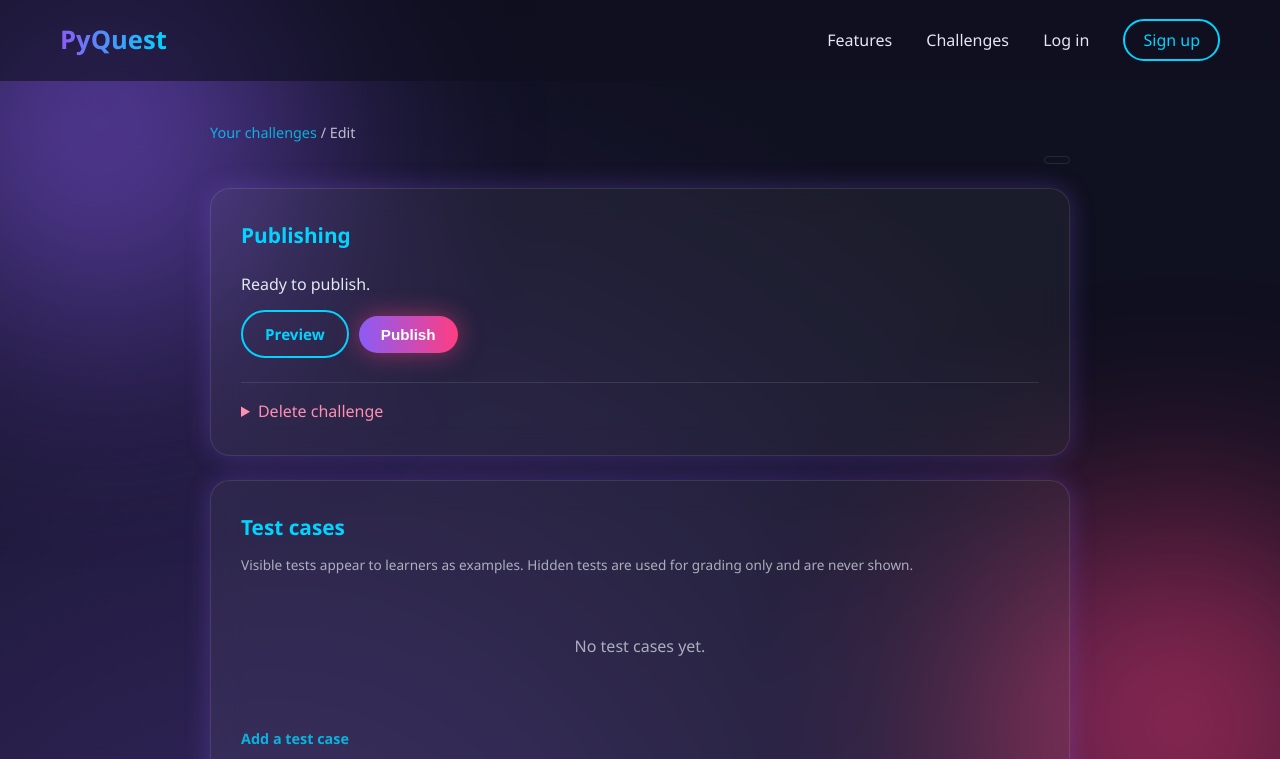
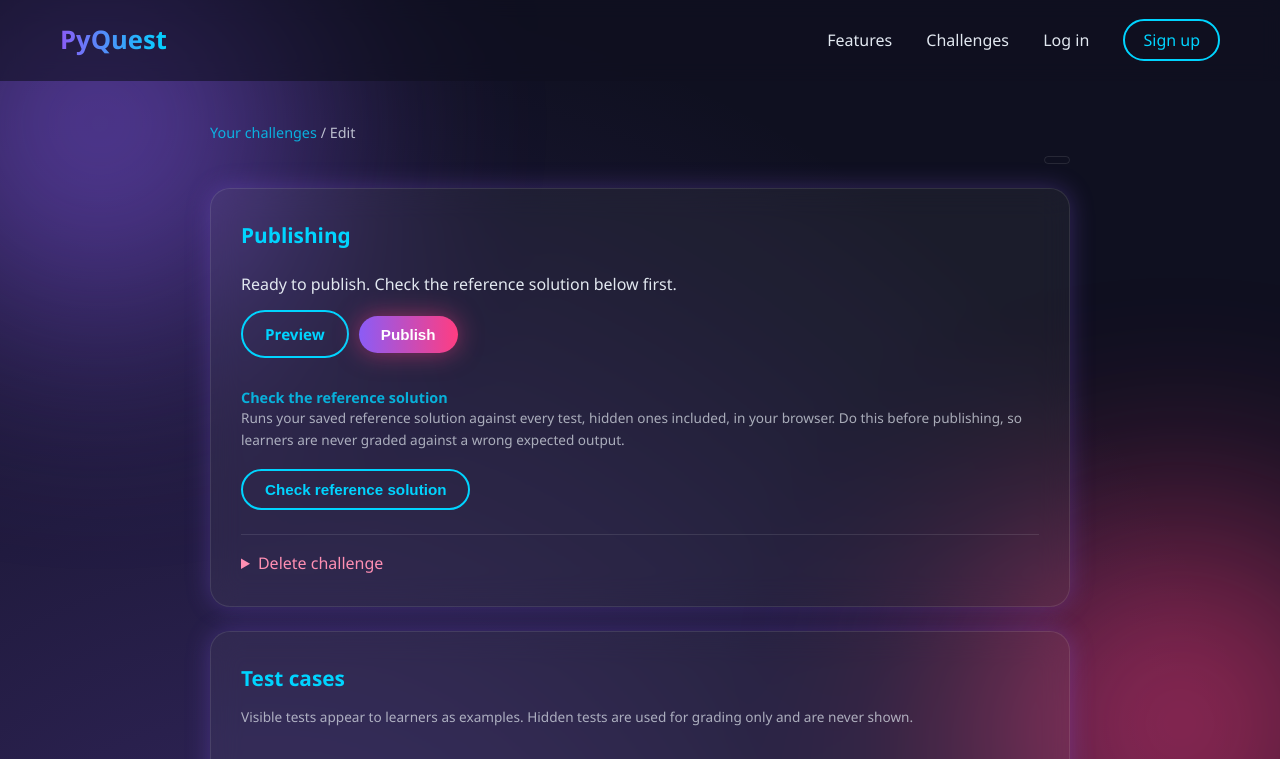
Before and after one commit to ISeckAli/pyquest, a Flask app: template app/templates/instructor/edit.html in a window 1280 px wide. Shown: the top 759 px of the page. Run offline with Flask 3, Linux system fonts and the light colour scheme; the template is opened without the code that fills it: values that come from a table or form of the project are taken from there, others are empty; some libraries are stand-ins or nearby versions.

Commit message:
Add instructor reference-solution check against every test before publishing

```diff
--- /dev/null
+++ b/app/static/js/reference-check.js
@@ -0,0 +1,174 @@
+/*
+  Instructor tool: runs a challenge's reference solution against every test,
+  hidden ones included, before publishing (spec FR12).
+
+  A mistake in a hidden test's expected output would fail every learner who
+  tries the challenge, so this lets the instructor confirm the tests and the
+  solution agree. It uses the same in-browser Python as learners
+  (python-worker.js), so a passing check means learners' correct solutions
+  will pass too.
+
+  Results are added with textContent only, never as HTML.
+*/
+(function () {
+  "use strict";
+
+  const RUN_LIMIT_MS = 10000; // Same time limit learners get (spec FR06).
+  const LOAD_LIMIT_MS = 60000; // Python can take a while to download the first time.
+  const OUTPUT_LIMIT = 65536;
+
+  const configElement = document.getElementById("reference-check-data");
+  if (!configElement) {
+    return;
+  }
+
+  const config = JSON.parse(configElement.textContent);
+  const button = document.getElementById("reference-check-button");
+  const resultsElement = document.getElementById("reference-check-results");
+
+  // Mirrors normalise_output() in app/services/grading.py.
+  function normaliseOutput(text) {
+    return text
+      .replace(/\r\n?/g, "\n")
+      .split("\n")
+      .map((line) => line.replace(/\s+$/, ""))
+      .join("\n")
+      .replace(/\n+$/, "");
+  }
+
+  function element(tag, className, text) {
+    const node = document.createElement(tag);
+    if (className) {
+      node.className = className;
+    }
+    if (text !== undefined) {
+      node.textContent = text;
+    }
+    return node;
+  }
+
+  function labelled(label, text) {
+    const wrapper = element("div");
+    wrapper.append(element("p", "result-label", label), element("pre", "code-block", text));
+    return wrapper;
+  }
+
+  function showMessage(className, message) {
+    resultsElement.replaceChildren(element("p", className, message));
+  }
+
+  // Starts a fresh Python worker, runs the code once it is ready, and
+  // resolves with the results. The worker is always shut down afterwards.
+  function runReference(code, tests) {
+    return new Promise((resolve, reject) => {
+      const worker = new Worker(config.workerUrl);
+      let timer = setTimeout(() => {
+        worker.terminate();
+        reject(new Error("Python took too long to load. Check your internet connection and try again."));
+      }, LOAD_LIMIT_MS);
+
+      worker.onmessage = (event) => {
+        const message = event.data;
+
+        if (message.type === "ready") {
+          clearTimeout(timer);
+          timer = setTimeout(() => {
+            worker.terminate();
+            reject(new Error(`The reference solution did not finish within ${RUN_LIMIT_MS / 1000} seconds.`));
+          }, RUN_LIMIT_MS);
+          worker.postMessage({
+            code,
+            tests: tests.map((test) => ({ id: test.id, input: test.input })),
+            outputLimit: OUTPUT_LIMIT,
+          });
+        } else if (message.type === "results") {
+          clearTimeout(timer);
+          worker.terminate();
+          resolve(message.results);
+        } else if (message.type === "load-error") {
+          clearTimeout(timer);
+          worker.terminate();
+          reject(new Error("Python could not be loaded. Check your internet connection and try again."));
+        }
+      };
+    });
+  }
+
+  function showResults(tests, results) {
+    const resultsById = new Map(results.map((result) => [result.test_id, result]));
+    let failures = 0;
+    const items = [];
+
+    tests.forEach((test, index) => {
+      const result = resultsById.get(test.id);
+      const passed =
+        result.error === null &&
+        normaliseOutput(result.output) === normaliseOutput(test.expected);
+      if (!passed) {
+        failures += 1;
+      }
+
+      const box = element("div", `result-item ${passed ? "is-pass" : "is-fail"}`);
+      const kind = test.hidden ? "Hidden test" : "Visible test";
+      box.append(element("h3", null, `${kind} ${index + 1}: ${passed ? "passed" : "failed"}`));
+
+      // Instructors wrote the tests, so failed hidden tests show full details.
+      if (!passed) {
+        box.append(labelled("Input", test.input || "(no input)"));
+        box.append(labelled("Expected output", test.expected));
+        if (result.error) {
+          box.append(labelled("Error", result.error));
+        } else {
+          box.append(labelled("Reference solution printed", result.output || "(no output)"));
+        }
+      }
+      items.push(box);
+    });
+
+    const summary =
+      failures === 0
+        ? element("p", "result-summary is-pass", `The reference solution passes all ${tests.length} tests.`)
+        : element(
+            "p",
+            "result-summary is-fail",
+            `The reference solution fails ${failures} of ${tests.length} tests. ` +
+              "Fix the solution or the expected outputs before publishing.",
+          );
+
+    resultsElement.replaceChildren(summary, ...items);
+  }
+
+  async function check() {
+    button.disabled = true;
+    showMessage("result-note", "Loading Python and running the reference solution…");
+
+    try {
+      const response = await fetch(config.checkUrl, {
+        credentials: "same-origin",
+        headers: { Accept: "application/json" },
+      });
+      if (!response.ok) {
+        throw new Error(`The check could not start (${response.status}). Reload the page and try again.`);
+      }
+
+      const data = await response.json();
+      if (!data.code.trim()) {
+        showMessage("form-alert", "Add a reference solution in the Details section first.");
+        return;
+      }
+      if (data.tests.length === 0) {
+        showMessage("form-alert", "Add test cases first.");
+        return;
+      }
+
+      const results = await runReference(data.code, data.tests);
+      showResults(data.tests, results);
+    } catch (error) {
+      showMessage("form-alert", error.message);
+    } finally {
+      button.disabled = false;
+    }
+  }
+
+  button.addEventListener("click", check);
+})();
--- a/app/templates/instructor/edit.html
+++ b/app/templates/instructor/edit.html
@@ -1,6 +1,7 @@
 {#
   Challenge edit page, rendered by instructor.edit_challenge: publishing
-  status and actions, test cases, and the challenge details.
+  status and actions, the reference-solution check, test cases, and the
+  challenge details.
 
   Every action is a small POST form with a CSRF token. Deleting uses a
   fold-out <details> section with its own confirm button, a confirmation
@@ -14,6 +15,8 @@
 
 {% block extra_head %}
     <link rel="stylesheet" href="{{ url_for('static', filename='css/instructor.css') }}">
+    {# Result styles shared with the learner workspace. #}
+    <link rel="stylesheet" href="{{ url_for('static', filename='css/challenge.css') }}">
 {% endblock %}
 
 {% block content %}
@@ -43,7 +46,7 @@
                 {% endfor %}
             </ul>
         {% else %}
-            <p>Ready to publish.</p>
+            <p>Ready to publish. Check the reference solution below first.</p>
         {% endif %}
 
         <div class="button-row">
@@ -61,6 +64,15 @@
                 </form>
             {% endif %}
         </div>
+
+        <h3 class="form-section-title">Check the reference solution</h3>
+        <p class="field-hint">
+            Runs your saved reference solution against every test, hidden ones
+            included, in your browser. Do this before publishing, so learners are
+            never graded against a wrong expected output.
+        </p>
+        <button type="button" id="reference-check-button" class="btn btn-secondary btn-small">Check reference solution</button>
+        <div id="reference-check-results" class="results" aria-live="polite"></div>
 
         {% if not challenge.is_published %}
             <details class="danger-zone">
@@ -129,4 +141,11 @@
         </form>
     </div>
 </section>
+
+{# Settings for reference-check.js, written with tojson so they are safe data. #}
+<script type="application/json" id="reference-check-data">{{ {
+    "checkUrl": url_for('api.reference_check', challenge_id=challenge.id),
+    "workerUrl": url_for('static', filename='js/python-worker.js')
+} | tojson }}</script>
+<script src="{{ url_for('static', filename='js/reference-check.js') }}"></script>
 {% endblock %}
```
Also changed, not shown: app/api/routes.py (+34 -3 lines), tests/test_reference_check.py (added, +104 -0 lines).
